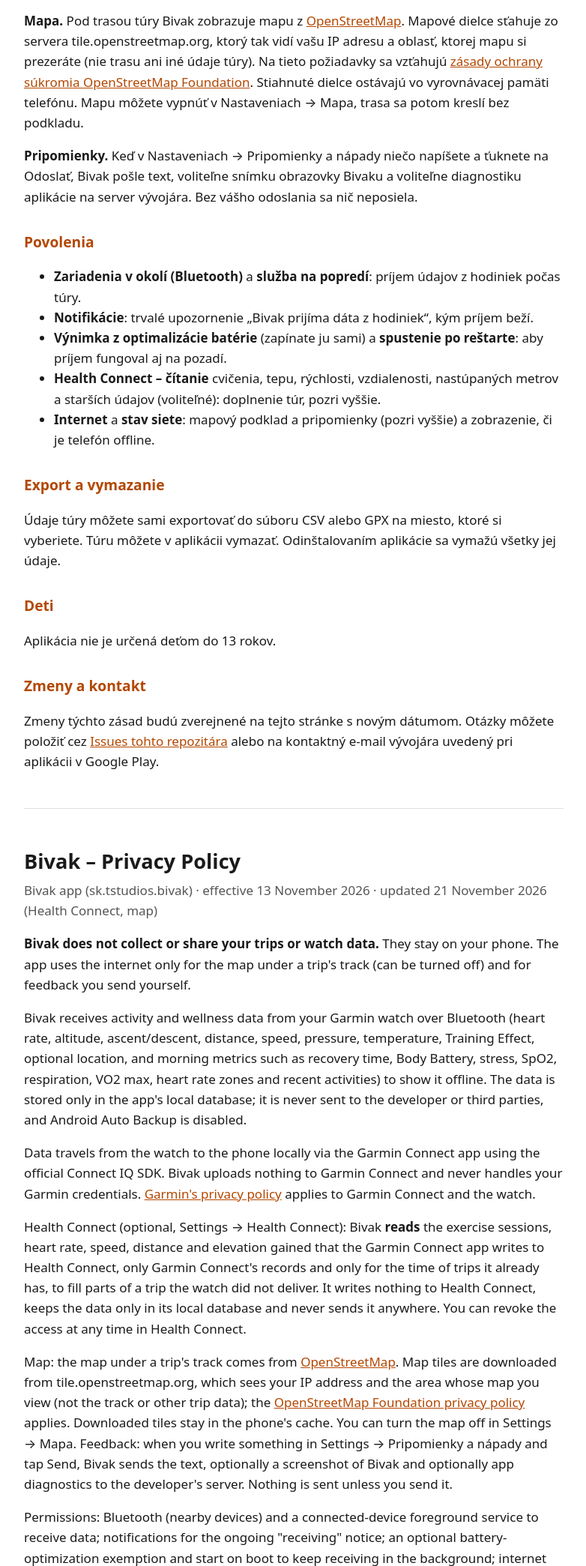
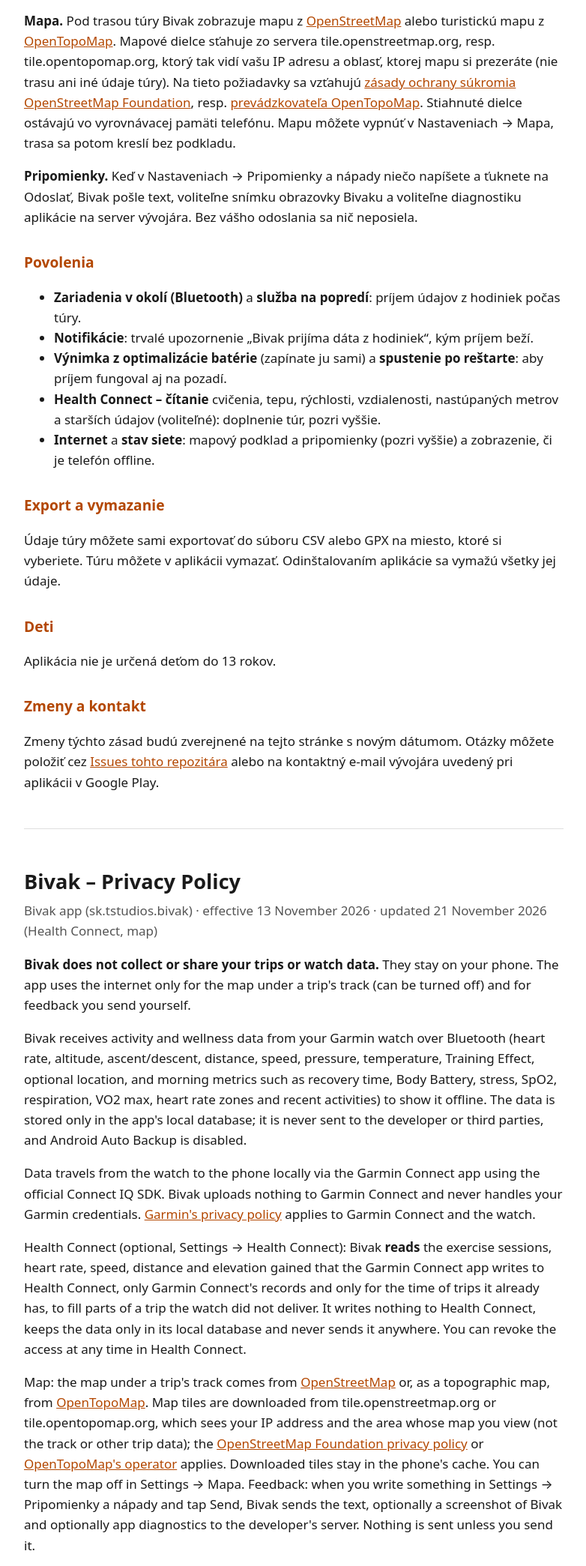
Before and after one commit to cpusmsng/bivak-privacy, a plain HTML site: page index.html in a window 1280 px wide. Shown: the part 1171-3260 px from the top of the page at 75% size, without its empty margins (248-1030 px from the left). Drawn offline with Linux system fonts and the light colour scheme.

Commit message:
Turistická mapa OpenTopoMap
Co-Authored-By: Claude Opus 5.5 <noreply@anthropic.com>

```diff
--- a/index.html
+++ b/index.html
@@ -35,7 +35,7 @@
 <p>Ak to povolíte (Nastavenia → Health Connect), Bivak <strong>číta</strong> z Health Connect záznamy, ktoré tam zapisuje aplikácia Garmin Connect: cvičenie (začiatok, koniec, typ), tep, rýchlosť, vzdialenosť a nastúpané metre. Použije ich len na doplnenie častí túry, ktoré hodinky do Bivaku neposlali (napríklad keď bol telefón dlho vypnutý). Bivak číta iba záznamy z Garmin Connect a iba v čase túr, ktoré už má. Do Health Connect nič nezapisuje, údaje ukladá len do lokálnej databázy v telefóne a nikam ich neposiela. Povolenie môžete kedykoľvek odobrať v nastaveniach Health Connect.</p>
 
 <h2>Internet</h2>
-<p><strong>Mapa.</strong> Pod trasou túry Bivak zobrazuje mapu z <a href="https://www.openstreetmap.org/">OpenStreetMap</a>. Mapové dielce sťahuje zo servera tile.openstreetmap.org, ktorý tak vidí vašu IP adresu a oblasť, ktorej mapu si prezeráte (nie trasu ani iné údaje túry). Na tieto požiadavky sa vzťahujú <a href="https://osmfoundation.org/wiki/Privacy_Policy">zásady ochrany súkromia OpenStreetMap Foundation</a>. Stiahnuté dielce ostávajú vo vyrovnávacej pamäti telefónu. Mapu môžete vypnúť v Nastaveniach → Mapa, trasa sa potom kreslí bez podkladu.</p>
+<p><strong>Mapa.</strong> Pod trasou túry Bivak zobrazuje mapu z <a href="https://www.openstreetmap.org/">OpenStreetMap</a> alebo turistickú mapu z <a href="https://opentopomap.org/">OpenTopoMap</a>. Mapové dielce sťahuje zo servera tile.openstreetmap.org, resp. tile.opentopomap.org, ktorý tak vidí vašu IP adresu a oblasť, ktorej mapu si prezeráte (nie trasu ani iné údaje túry). Na tieto požiadavky sa vzťahujú <a href="https://osmfoundation.org/wiki/Privacy_Policy">zásady ochrany súkromia OpenStreetMap Foundation</a>, resp. <a href="https://opentopomap.org/about">prevádzkovateľa OpenTopoMap</a>. Stiahnuté dielce ostávajú vo vyrovnávacej pamäti telefónu. Mapu môžete vypnúť v Nastaveniach → Mapa, trasa sa potom kreslí bez podkladu.</p>
 <p><strong>Pripomienky.</strong> Keď v Nastaveniach → Pripomienky a nápady niečo napíšete a ťuknete na Odoslať, Bivak pošle text, voliteľne snímku obrazovky Bivaku a voliteľne diagnostiku aplikácie na server vývojára. Bez vášho odoslania sa nič neposiela.</p>
 
 <h2>Povolenia</h2>
@@ -65,7 +65,7 @@
 <p>Bivak receives activity and wellness data from your Garmin watch over Bluetooth (heart rate, altitude, ascent/descent, distance, speed, pressure, temperature, Training Effect, optional location, and morning metrics such as recovery time, Body Battery, stress, SpO2, respiration, VO2 max, heart rate zones and recent activities) to show it offline. The data is stored only in the app's local database; it is never sent to the developer or third parties, and Android Auto Backup is disabled.</p>
 <p>Data travels from the watch to the phone locally via the Garmin Connect app using the official Connect IQ SDK. Bivak uploads nothing to Garmin Connect and never handles your Garmin credentials. <a href="https://www.garmin.com/privacy/">Garmin's privacy policy</a> applies to Garmin Connect and the watch.</p>
 <p>Health Connect (optional, Settings → Health Connect): Bivak <strong>reads</strong> the exercise sessions, heart rate, speed, distance and elevation gained that the Garmin Connect app writes to Health Connect, only Garmin Connect's records and only for the time of trips it already has, to fill parts of a trip the watch did not deliver. It writes nothing to Health Connect, keeps the data only in its local database and never sends it anywhere. You can revoke the access at any time in Health Connect.</p>
-<p>Map: the map under a trip's track comes from <a href="https://www.openstreetmap.org/">OpenStreetMap</a>. Map tiles are downloaded from tile.openstreetmap.org, which sees your IP address and the area whose map you view (not the track or other trip data); the <a href="https://osmfoundation.org/wiki/Privacy_Policy">OpenStreetMap Foundation privacy policy</a> applies. Downloaded tiles stay in the phone's cache. You can turn the map off in Settings → Mapa. Feedback: when you write something in Settings → Pripomienky a nápady and tap Send, Bivak sends the text, optionally a screenshot of Bivak and optionally app diagnostics to the developer's server. Nothing is sent unless you send it.</p>
+<p>Map: the map under a trip's track comes from <a href="https://www.openstreetmap.org/">OpenStreetMap</a> or, as a topographic map, from <a href="https://opentopomap.org/">OpenTopoMap</a>. Map tiles are downloaded from tile.openstreetmap.org or tile.opentopomap.org, which sees your IP address and the area whose map you view (not the track or other trip data); the <a href="https://osmfoundation.org/wiki/Privacy_Policy">OpenStreetMap Foundation privacy policy</a> or <a href="https://opentopomap.org/about">OpenTopoMap's operator</a> applies. Downloaded tiles stay in the phone's cache. You can turn the map off in Settings → Mapa. Feedback: when you write something in Settings → Pripomienky a nápady and tap Send, Bivak sends the text, optionally a screenshot of Bivak and optionally app diagnostics to the developer's server. Nothing is sent unless you send it.</p>
 <p>Permissions: Bluetooth (nearby devices) and a connected-device foreground service to receive data; notifications for the ongoing "receiving" notice; an optional battery-optimization exemption and start on boot to keep receiving in the background; internet and network state for the map and feedback (see above) and to show whether the phone is offline; optional Health Connect read access (see above).</p>
 <p>You can export a trip as CSV or GPX to a location you choose, delete trips in the app, and uninstalling the app deletes all its data. The app is not directed at children under 13. Changes will be posted on this page. Questions: <a href="https://github.com/cpusmsng/bivak-privacy/issues">Issues of this repository</a> or the developer contact e-mail on Google Play.</p>
 </div>
```
